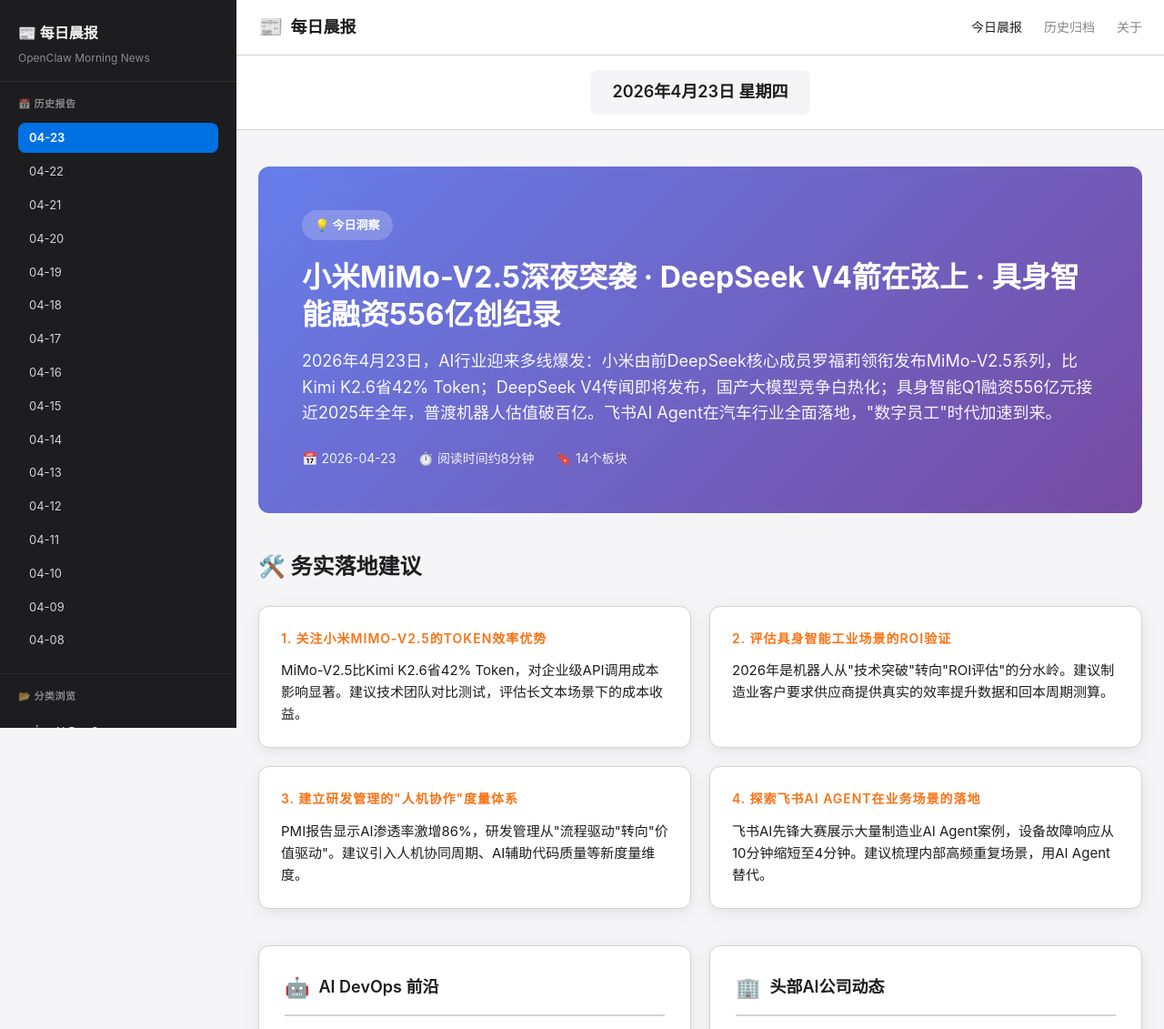
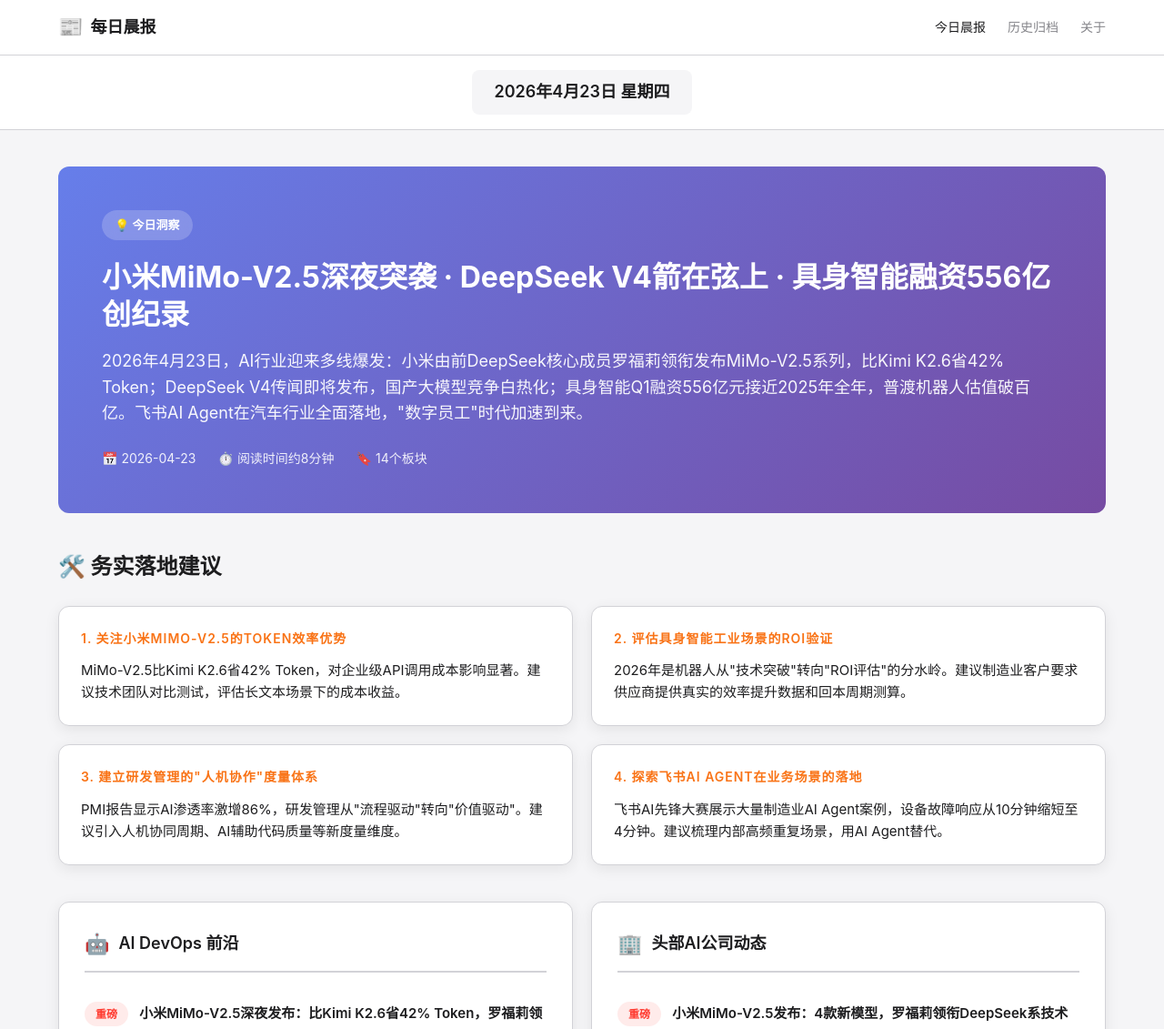
Before and after one commit to vivianking6855/openclaw-morning-news, a plain HTML site: page 2026-04-23.html in a window 1280 px wide. Shown: the top 1131 px of the page at 91% size. Drawn offline with Linux system fonts and the light colour scheme.

Commit message:
Remove left sidebar navigation from 04-23 report

```diff
--- a/2026-04-23.html
+++ b/2026-04-23.html
@@ -46,164 +46,9 @@
         .current-date { font-size: 18px; font-weight: 600; color: #1d1d1f; padding: 10px 24px; background: #f5f5f7; border-radius: 8px; min-width: 200px; text-align: center; }
         /* ===== 主内容区 ===== */
         .main { max-width: 1200px; margin: 0 auto; padding: 40px 24px; }
-        /* ===== 侧边栏布局 ===== */
-        .page-wrapper {
-            display: flex;
-            min-height: 100vh;
-        }
-        .sidebar-nav-panel {
-            position: fixed;
-            top: 0;
-            left: 0;
-            width: 260px;
-            height: 100vh;
-            background: #1d1d1f;
-            color: #f5f5f7;
-            overflow-y: auto;
-            z-index: 100;
-            padding: 24px 0;
-        }
-        .sidebar-nav-panel .nav-header {
-            padding: 0 20px 16px;
-            border-bottom: 1px solid rgba(255,255,255,0.1);
-        }
-        .sidebar-nav-panel .nav-header h2 {
-            font-size: 16px;
-            font-weight: 700;
-            margin-bottom: 4px;
-        }
-        .sidebar-nav-panel .nav-header p {
-            font-size: 12px;
-            opacity: 0.5;
-        }
-        .sidebar-nav-panel .nav-section {
-            padding: 16px 20px;
-            border-bottom: 1px solid rgba(255,255,255,0.05);
-        }
-        .sidebar-nav-panel .nav-section-title {
-            font-size: 11px;
-            font-weight: 600;
-            text-transform: uppercase;
-            letter-spacing: 0.5px;
-            opacity: 0.5;
-            margin-bottom: 12px;
-        }
-        .sidebar-nav-panel ul {
-            list-style: none;
-            padding: 0;
-            margin: 0;
-        }
-        .sidebar-nav-panel li {
-            margin-bottom: 4px;
-        }
-        .sidebar-nav-panel a {
-            display: block;
-            padding: 6px 12px;
-            border-radius: 8px;
-            color: rgba(255,255,255,0.8);
-            text-decoration: none;
-            font-size: 13px;
-            transition: all 0.2s;
-        }
-        .sidebar-nav-panel a:hover {
-            background: rgba(255,255,255,0.1);
-            color: #fff;
-        }
-        .sidebar-nav-panel a.active {
-            background: #0071e3;
-            color: #fff;
-            font-weight: 600;
-        }
-        .sidebar-nav-panel .badge {
-            display: inline-block;
-            background: #ff3b30;
-            color: #fff;
-            padding: 1px 6px;
-            border-radius: 10px;
-            font-size: 10px;
-            margin-left: 6px;
-            font-weight: 600;
-        }
-        .sidebar-nav-panel .category-tag {
-            display: inline-block;
-            margin-right: 6px;
-            font-size: 14px;
-        }
-        .sidebar-nav-panel .nav-footer {
-            padding: 20px;
-            font-size: 11px;
-            opacity: 0.4;
-            text-align: center;
-        }
-        /* ===== 主内容区偏移 ===== */
-        .main-content-area {
-            margin-left: 260px;
-            width: calc(100% - 260px);
-            min-height: 100vh;
-        }
-        /* 响应式 */
-        @media (max-width: 768px) {
-            .sidebar-nav-panel {
-                transform: translateX(-100%);
-                transition: transform 0.3s;
-            }
-            .sidebar-nav-panel.open {
-                transform: translateX(0);
-            }
-            .main-content-area {
-                margin-left: 0;
-                width: 100%;
-            }
-        }
     </style>
 </head>
 <body>
-    <!-- 左侧侧边栏 -->
-    <aside class="sidebar-nav-panel">
-        <div class="nav-header">
-            <h2>📰 每日晨报</h2>
-            <p>OpenClaw Morning News</p>
-        </div>
-        <div class="nav-section">
-            <div class="nav-section-title">📅 历史报告</div>
-            <ul>
-                    <li><a href="2026-04-23.html" class="active">04-23</a></li>
-                    <li><a href="2026-04-22.html">04-22</a></li>
-                    <li><a href="2026-04-21.html">04-21</a></li>
-                    <li><a href="2026-04-20.html">04-20</a></li>
-                    <li><a href="2026-04-19.html">04-19</a></li>
-                    <li><a href="2026-04-18.html">04-18</a></li>
-                    <li><a href="2026-04-17.html">04-17</a></li>
-                    <li><a href="2026-04-16.html">04-16</a></li>
-                    <li><a href="2026-04-15.html">04-15</a></li>
-                    <li><a href="2026-04-14.html">04-14</a></li>
-                    <li><a href="2026-04-13.html">04-13</a></li>
-                    <li><a href="2026-04-12.html">04-12</a></li>
-                    <li><a href="2026-04-11.html">04-11</a></li>
-                    <li><a href="2026-04-10.html">04-10</a></li>
-                    <li><a href="2026-04-09.html">04-09</a></li>
-                    <li><a href="2026-04-08.html">04-08</a></li>
-            </ul>
-        </div>
-        <div class="nav-section">
-            <div class="nav-section-title">📂 分类浏览</div>
-            <ul>
-                <li><a href="#"><span class="category-tag">🤖</span> AI DevOps</a></li>
-                <li><a href="#"><span class="category-tag">🏢</span> 头部AI公司</a></li>
-                <li><a href="#"><span class="category-tag">🦾</span> 具身智能</a></li>
-                <li><a href="#"><span class="category-tag">☁️</span> 云原生</a></li>
-                <li><a href="#"><span class="category-tag">📊</span> 项目管理</a></li>
-                <li><a href="#"><span class="category-tag">🌐</span> 全球动态</a></li>
-            </ul>
-        </div>
-        <div class="nav-footer">
-            <p>每日 07:17 自动更新</p>
-            <p>由 OpenClaw 生成</p>
-        </div>
-    </aside>
-
-    <!-- 主内容区 -->
-    <div class="main-content-area">
     <header class="header">
         <div class="header-container">
             <a href="index.html" class="logo"><span class="logo-icon">📰</span><span class="logo-text">每日晨报</span></a>
@@ -638,6 +483,5 @@
     </footer>
 
     <script src="js/main.js"></script>
-    </div>
 </body>
 </html>
```
